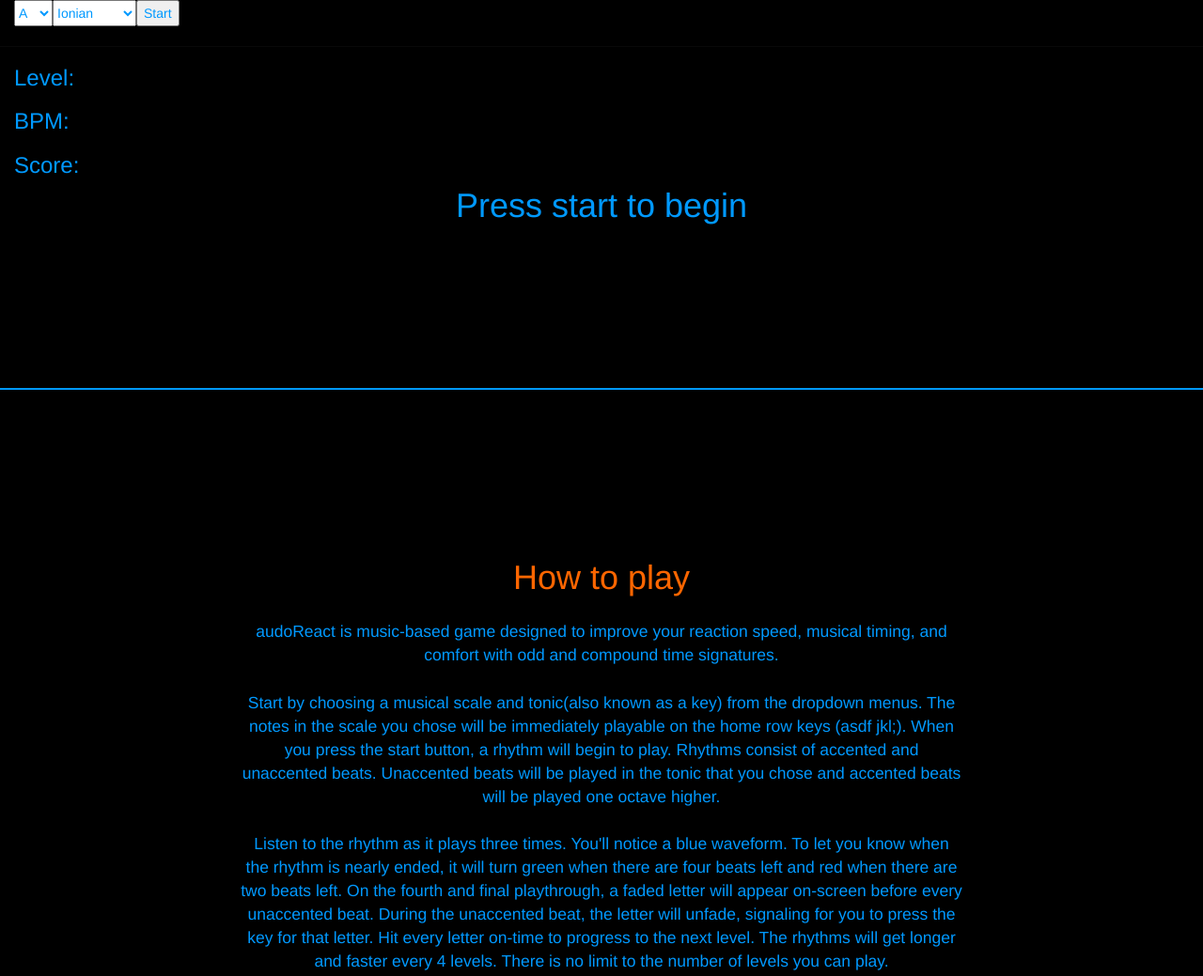
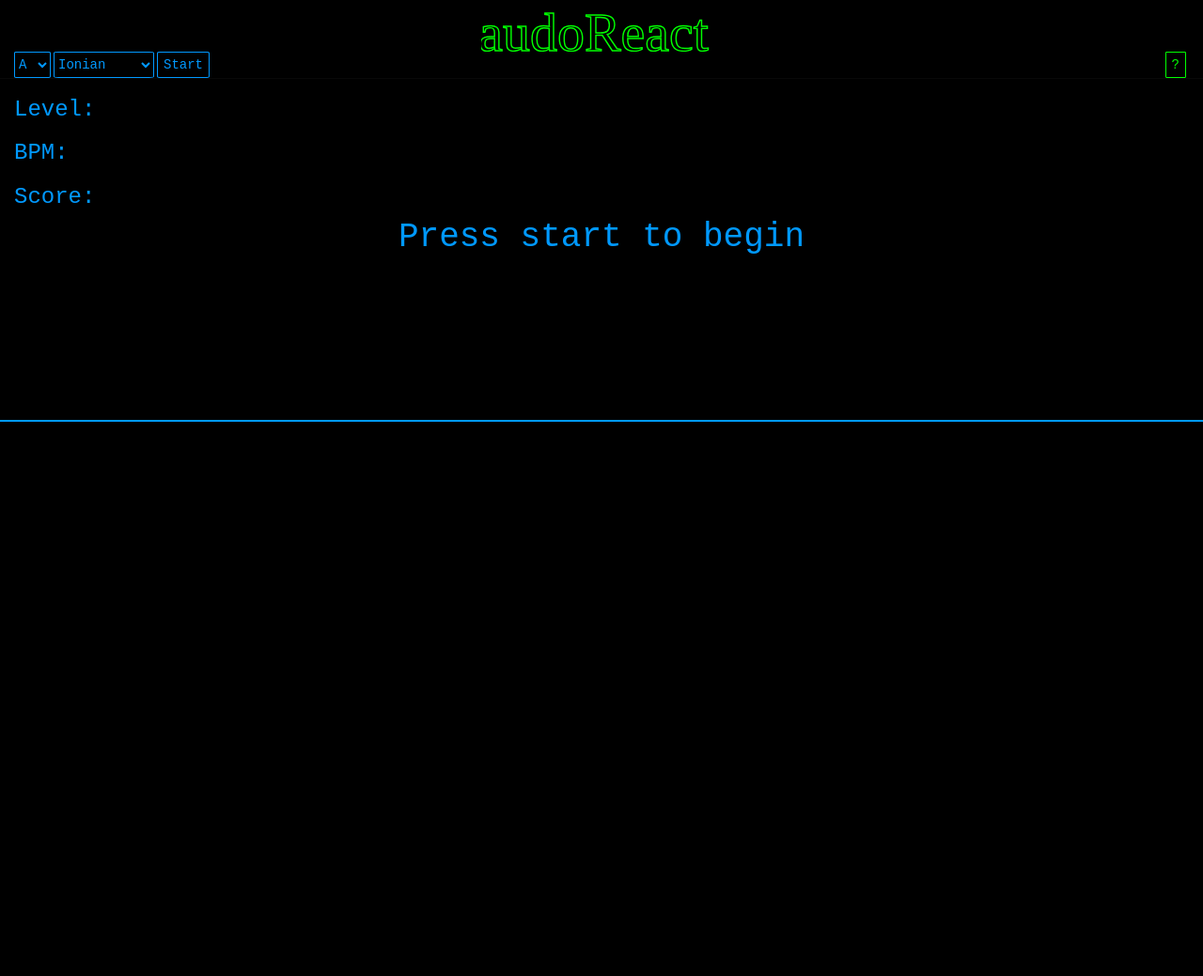
Before and after one commit to StevenRispoli/audoReact, a plain HTML site: page index.html in a window 1280 px wide. Shown: the whole page at 94% size. After the commit the page ends 800 px from the top, so only its background shows below. Drawn offline with Linux system fonts and the light colour scheme.

Commit message:
Added styling. Updated instructions and saveGameProps function.

```diff
--- a/css/styles.css
+++ b/css/styles.css
@@ -1,8 +1,20 @@
+html {
+	font-weight: 500 !important;
+}
+
 body {
 	margin: 0;
 	padding: 0;
 	background-color: #000;
 	color: rgb(0,153,255);
+	font-family: Monospace;
+}
+
+img {
+	width: 20%;
+	margin: 1% auto 0;
+	padding: 0;
+	display: block;
 }
 
 h3 {
@@ -17,8 +29,30 @@ h3 {
 	background-color: #000;
 }
 
-select, #start {
+select, #help, #start {
 	height: 2em;
+	background: #000;
+	border: 1px solid rgb(0,153,255);
+	border-radius: 5%;
+	margin: 0 3px 0 0;
+}
+
+#help {
+	border: 1px solid rgb(0,255,0);
+	color: rgb(0,255,0);
+}
+
+option {
+	height: 2em;
+	background: #000;
+}
+
+select:focus, option:focus, #start:focus {
+	box-shadow: 0 0 15px rgb(0,255,0);
+}
+
+#help:focus {
+	box-shadow: 0 0 15px rgb(0,153,255);
 }
 
 #level, #bpm, #score {
@@ -38,15 +72,20 @@ canvas {
 
 #how-to-play {
 	text-align: center;
-	margin: 0;
+	margin: 3% 0 0 0;
 	padding: 0;
-	color: #FF6600;
+	color: rgb(0,153,255);
+	font-style: italic;
+}
+
+#help-text {
+	display: none;
 }
 
 .instructions {
 	font-size: 1.25em;
 	text-align: center;
-	margin: 2% 20% 2% 20%;
+	margin: 1% 20% 1% 20%;
 }
 
 .faded {
--- a/index.html
+++ b/index.html
@@ -9,6 +9,8 @@
 	</head>
 	<body>
 		<header class="navbar navbar-inverse navbar-static-top" role="navigation">
+			<!-- <h1 id="title">audoReact</h1> -->
+			<img src="img/audoReact.svg">
 			<div class="container-fluid">
 		        <button type="button" class="navbar-toggle pull-left" data-toggle="collapse" data-target=".navbar-collapse">
 		          <span class="icon-bar"></span>
@@ -48,18 +50,21 @@
 		            		<button id="start">Start</button>
 		            	</li>
 		            </ul>
+		            <button class="pull-right" id="help">?</button>
 		        </nav>
 		    </div>
 		</header>
+		<div id="help-text">
+			<h1 id="how-to-play">How to play</h1>
+			<p class="instructions">audoReact is music-based game designed to improve your reaction speed, musical timing, and comfort with odd and compound time signatures.</p>
+			<p class="instructions">Start by choosing a musical scale and tonic(also known as a key) from the dropdown menus. The notes in the scale you chose will be immediately playable on the home row keys (asdf jkl;). When you press the start button, a rhythm will begin to play. Rhythms consist of accented and unaccented beats. Unaccented beats will be played in the tonic that you chose and accented beats will be played one octave higher.</p>
+			<p class="instructions">Listen to the rhythm as it plays three times. You'll notice a blue waveform. To let you know when the rhythm is nearly ended, it will turn green when there are four beats left and red when there are two beats left. On the fourth and final playthrough, a faded letter will appear on-screen before every unaccented beat. During the unaccented beat, the letter will unfade, signaling for you to press the key for that letter. Hit every letter on-time to progress to the next level. The rhythms will get longer every 8 levels and faster every 4 levels. There is no limit to the number of levels you can play.</p>
+		</div>
 		<h3>Level: <span id="level"></span></h3>
 		<h3>BPM: <span id="bpm"></span></h3>
 		<h3>Score: <span id="score"></span></h3>
 		<h1 class="notes">Press start to begin</h1>
 		<canvas id="visualizer" height="300"></canvas>
-		<h1 id="how-to-play">How to play</h1>
-		<p class="instructions">audoReact is music-based game designed to improve your reaction speed, musical timing, and comfort with odd and compound time signatures.</p>
-		<p class="instructions">Start by choosing a musical scale and tonic(also known as a key) from the dropdown menus. The notes in the scale you chose will be immediately playable on the home row keys (asdf jkl;). When you press the start button, a rhythm will begin to play. Rhythms consist of accented and unaccented beats. Unaccented beats will be played in the tonic that you chose and accented beats will be played one octave higher.</p>
-		<p class="instructions">Listen to the rhythm as it plays three times. You'll notice a blue waveform. To let you know when the rhythm is nearly ended, it will turn green when there are four beats left and red when there are two beats left. On the fourth and final playthrough, a faded letter will appear on-screen before every unaccented beat. During the unaccented beat, the letter will unfade, signaling for you to press the key for that letter. Hit every letter on-time to progress to the next level. The rhythms will get longer and faster every 4 levels. There is no limit to the number of levels you can play.</p>
 		<script src="js/jquery-2.1.1.min.js"></script>
 		<script src="js/bootstrap.min.js"></script>
 		<script src='js/main.js'></script>
--- a/js/main.js
+++ b/js/main.js
@@ -31,16 +31,7 @@ $(document).ready(function () {
 	};
 	getGameProps();
 
-	var saveGameProps = function(level, score, numZeros, max, m, k, ms, bpm, failedBeat){
-		gameProps.level = level;
-		gameProps.score = score;
-		gameProps.numZeros = numZeros;
-		gameProps.max = max;
-		gameProps.m = m;
-		gameProps.k = k;
-		gameProps.ms = ms;
-		gameProps.bpm = bpm;
-		gameProps.failedBeat = failedBeat;
+	var saveGameProps = function(){
 		localStorage.setObject('gameProps', gameProps);
 	};
 
@@ -107,15 +98,15 @@ $(document).ready(function () {
 
 	//-----------------------------------------------Game Logic--------------------------------------------------
 
-	var level = gameProps['level'];
-	var score = gameProps['score'];
-	var numZeros = gameProps['numZeros'];
-	var max = gameProps['max'];
-	var m = gameProps['m'];
-	var k = gameProps['k'];
-	var ms = gameProps['ms'];
-	var bpm = gameProps['bpm'];
-	var failedBeat = gameProps['failedBeat'];
+	var level = gameProps.level;
+	var score = gameProps.score;
+	var numZeros = gameProps.numZeros;
+	var max = gameProps.max;
+	var m = gameProps.m;
+	var k = gameProps.k;
+	var ms = gameProps.ms;
+	var bpm = gameProps.bpm;
+	var failedBeat = gameProps.failedBeat;
 
 	//max length of rhythm is equal to the next level that is a multiple of 8 but no longer than 32
 	var setMax = function(){
@@ -214,7 +205,7 @@ $(document).ready(function () {
 				numZeros = 0;
 				score = 0;
 				$(startBtn).prop('disabled', false);
-				saveGameProps(level, score, numZeros, max, m, k, ms, bpm, failedBeat);
+				saveGameProps();
 			}
 
 			if(usersTurn > 0){
@@ -520,4 +511,8 @@ $(document).ready(function () {
   			depressedKeys[key] = false;
 		}
   	});
+
+  	$('#help').on('click', function(){
+  		$('#help-text').slideToggle(400);
+  	});
 });
```
Also changed, not shown: img/audoReact.svg (added).
